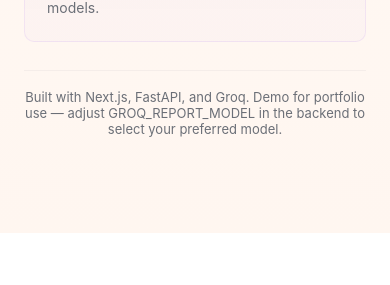
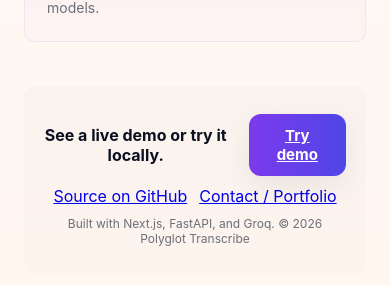
Before and after one commit to omarja12/polyglot-transcribe, a Next.js app in the folder frontend/: page / in a window 390 px wide. Shown: the part 1127-1412 px from the top of the page. Before the commit the page ends 1360 px from the top, so only its background shows below. Built offline with nearby package versions, Linux system fonts and the light colour scheme; no server answers.

Commit message:
UI: unify header, replace inline GitHub SVG with component, add responsive header/footer styles and polished footer content

```diff
--- a/frontend/app/globals.css
+++ b/frontend/app/globals.css
@@ -60,6 +60,56 @@ input:focus-visible {
   margin-bottom: 32px;
   text-align: center;
   padding: 36px 20px;
+}
+
+.siteHeader {
+  display: flex;
+  align-items: center;
+  justify-content: space-between;
+  gap: 12px;
+  margin-bottom: 18px;
+}
+.siteHeader .brand {
+  display: flex;
+  align-items: center;
+  gap: 12px;
+}
+.siteHeader .brand img {
+  height: 36px;
+  width: auto;
+}
+.siteHeader .navActions {
+  display: flex;
+  gap: 10px;
+  align-items: center;
+}
+
+.siteFooter {
+  margin-top: 44px;
+  padding: 28px 20px;
+  background: linear-gradient(180deg, rgba(11,16,32,0.02), rgba(11,16,32,0.01));
+  border-radius: 12px;
+  display: flex;
+  flex-direction: column;
+  gap: 10px;
+  align-items: center;
+  text-align: center;
+}
+.siteFooter .cta {
+  display: inline-flex;
+  gap: 10px;
+  align-items: center;
+}
+.siteFooter .links {
+  display: flex;
+  gap: 12px;
+  align-items: center;
+}
+
+@media (max-width: 640px) {
+  .title { font-size: 34px; }
+  .siteHeader { flex-direction: column; align-items: flex-start; }
+  .siteHeader .navActions { margin-top: 8px; }
 }
 
 .eyebrow {
--- a/frontend/app/page.tsx
+++ b/frontend/app/page.tsx
@@ -3,7 +3,7 @@
 import { useCallback, useRef, useState, useEffect } from "react";
 import { LANGUAGES, LanguageCode, UsageInfo } from "@/lib/types";
 import { transcribeChunk, transcribeFile, generateReport, getUsage, getConfig } from "@/lib/api";
-import { MicIcon, UploadIcon, CopyIcon, ExportIcon } from "./icons";
+import { MicIcon, UploadIcon, CopyIcon, ExportIcon, GitHubIcon } from "./icons";
 
 const CHUNK_MS = 5000;
 const MAX_UPLOAD_MB = 50;
@@ -213,8 +213,8 @@ export default function Home() {
           </div>
 
           <div style={{display:'flex', alignItems:'center', gap:8}}>
-            <a className="ghostBtn" href="https://github.com/omarja12/polyglot-transcribe" target="_blank" rel="noopener noreferrer" title="View source on GitHub">
-              <span style={{display:'inline-flex', alignItems:'center', gap:8}}><svg width="18" height="18" viewBox="0 0 24 24" fill="none" xmlns="http://www.w3.org/2000/svg" aria-hidden><path d="M12 2C6.48 2 2 6.48 2 12c0 4.42 2.87 8.17 6.84 9.49.5.09.68-.22.68-.48 0-.24-.01-.87-.01-1.71-2.78.6-3.37-1.19-3.37-1.19-.45-1.17-1.11-1.48-1.11-1.48-.91-.62.07-.61.07-.61 1.01.07 1.54 1.04 1.54 1.04.9 1.53 2.36 1.09 2.94.83.09-.65.35-1.09.64-1.34-2.22-.25-4.56-1.11-4.56-4.95 0-1.09.39-1.98 1.03-2.68-.1-.26-.45-1.28.1-2.66 0 0 .84-.27 2.75 1.02A9.56 9.56 0 0 1 12 6.8c.85.004 1.71.114 2.51.336 1.91-1.29 2.75-1.02 2.75-1.02.55 1.38.2 2.4.1 2.66.64.7 1.03 1.59 1.03 2.68 0 3.85-2.34 4.7-4.57 4.95.36.31.68.92.68 1.85 0 1.33-.01 2.41-.01 2.74 0 .26.18.58.69.48A10.01 10.01 0 0 0 22 12c0-5.52-4.48-10-10-10z" fill="currentColor"/></svg> View on GitHub</span>
+            <a className="ghostBtn" href="https://github.com/omarja12/polyglot-transcribe" target="_blank" rel="noopener noreferrer" title="View source on GitHub" aria-label="View project on GitHub">
+              <span style={{display:'inline-flex', alignItems:'center', gap:8}}><GitHubIcon /> View on GitHub</span>
             </a>
           </div>
         </div>
@@ -401,9 +401,18 @@ export default function Home() {
         </p>
       </section>
 
-      <footer className="footer">
-        Built with Next.js, FastAPI, and Groq. Demo for portfolio use — adjust GROQ_REPORT_MODEL in
-        the backend to select your preferred model.
+      <footer className="siteFooter">
+        <div className="cta">
+          <strong>See a live demo or try it locally.</strong>
+          <a className="ctaBtn" href="/" onClick={(e) => e.preventDefault()} style={{marginLeft:12}}>Try demo</a>
+        </div>
+
+        <div className="links">
+          <a href="https://github.com/omarja12/polyglot-transcribe" target="_blank" rel="noopener noreferrer">Source on GitHub</a>
+          <a href="https://your-portfolio.example.com" target="_blank" rel="noopener noreferrer">Contact / Portfolio</a>
+        </div>
+
+        <div style={{fontSize:12,color:'var(--muted)'}}>Built with Next.js, FastAPI, and Groq. © {new Date().getFullYear()} Polyglot Transcribe</div>
       </footer>
     </main>
   );
```
